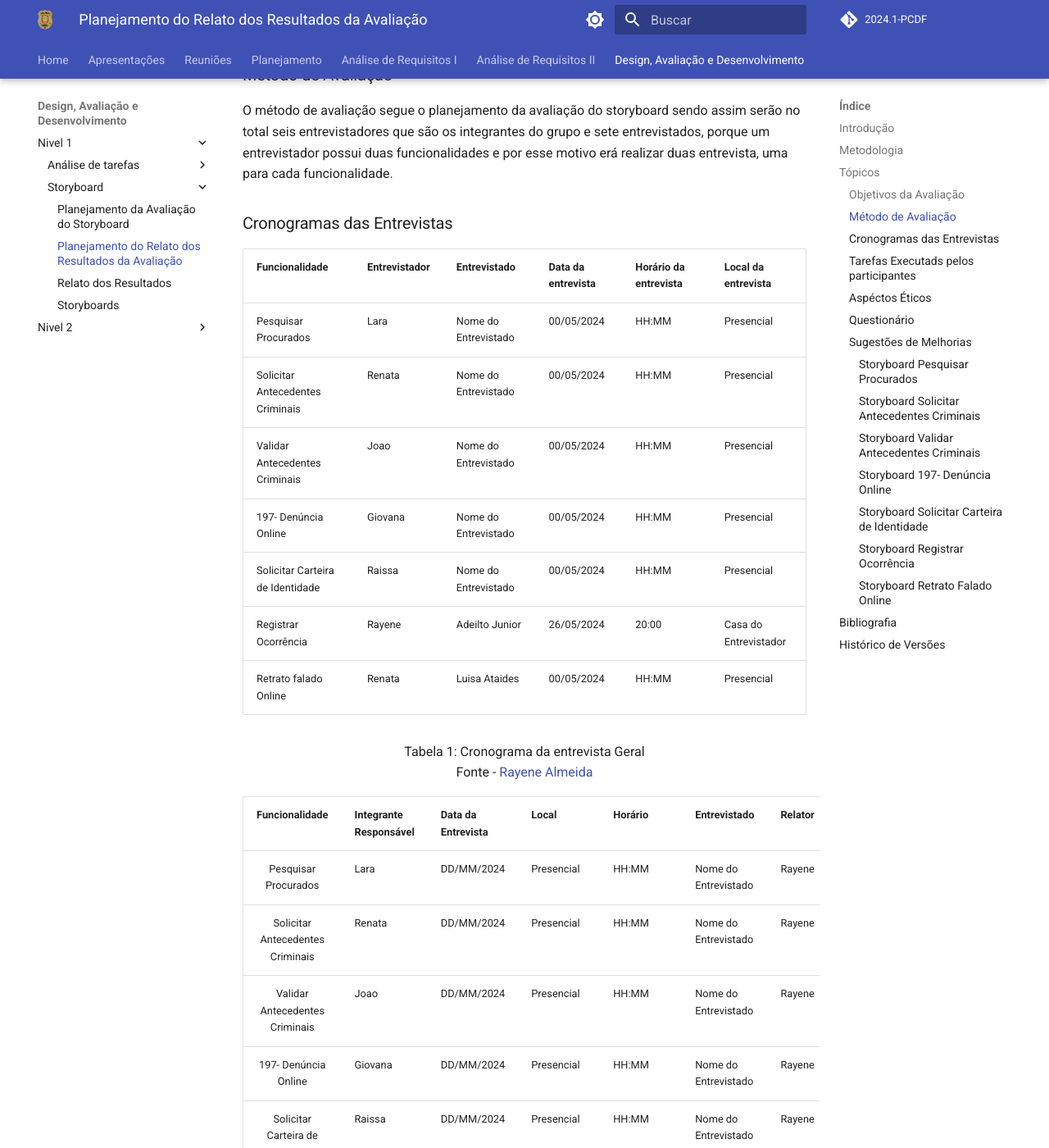
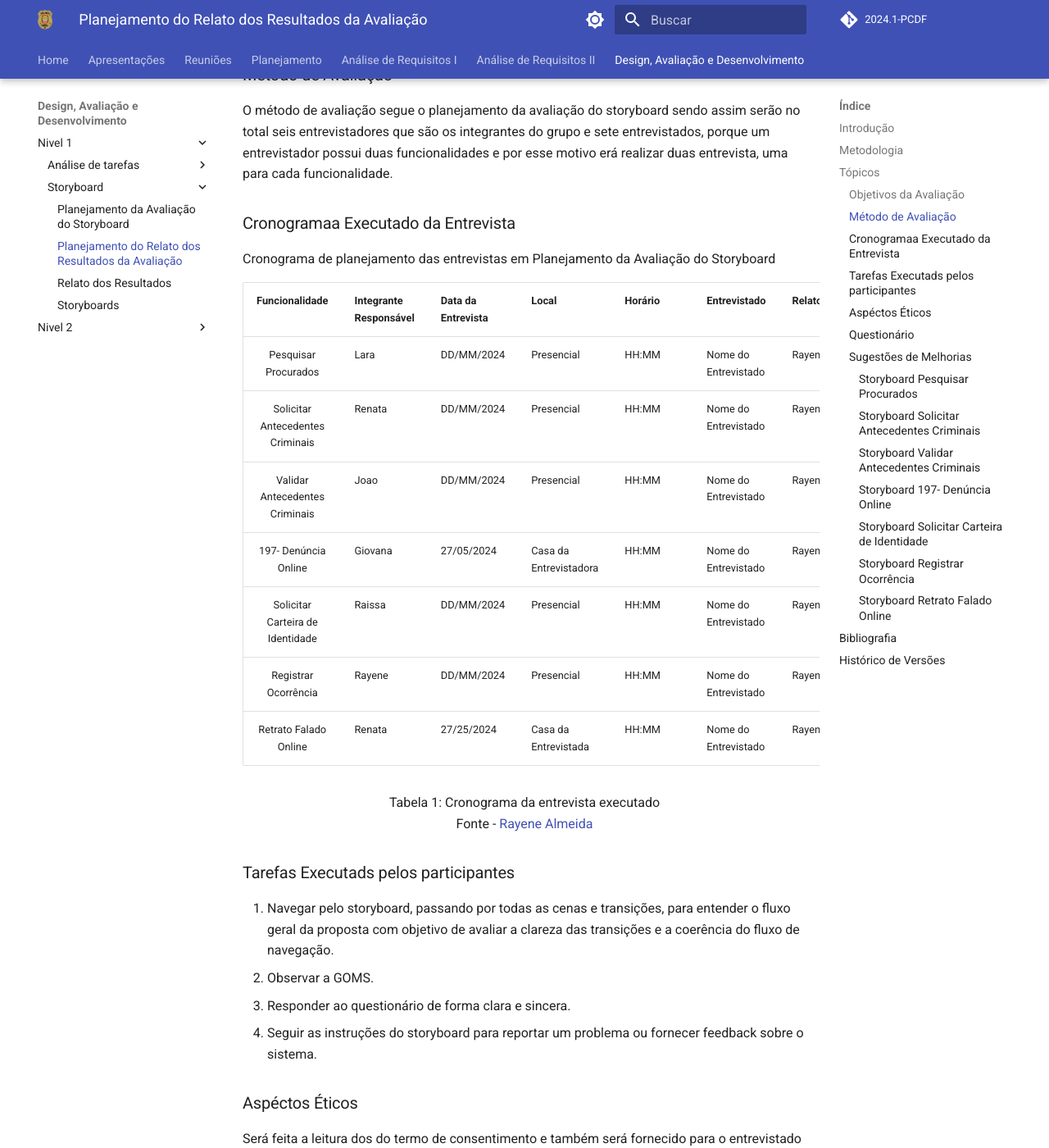
Before and after one commit to Interacao-Humano-Computador/2024.1-PCDF, an MkDocs documentation site: the page built from docs/design/Nivel1/storyboard/planejamento_relato.md, in a window 1280 px wide and 1400 px high, scrolled down 1038 px. Shown: the whole window at 82% size. Built offline with MkDocs 1.6.1 and Material for MkDocs 9.7.7, drawn with Linux system fonts in a browser that asks for light colours; comment, search, counter and statistics services are not loaded.

Commit message:
Cronograma relato e correções

```diff
--- a/docs/design/Nivel1/stroyboard/planejamento_relato.md
+++ b/docs/design/Nivel1/storyboard/planejamento_relato.md
@@ -19,39 +19,18 @@ Os objetivos da avaliação foram definidos no Planejamento da Avaliação do St
 ### Método de Avaliação
 O método de avaliação segue o planejamento da avaliação do storyboard sendo assim serão no total seis entrevistadores que são os integrantes do grupo e sete entrevistados, porque um entrevistador possui duas funcionalidades e por esse motivo erá realizar duas entrevista, uma para cada funcionalidade.
 
-### Cronogramas das Entrevistas
-
-
-| Funcionalidade                   | Entrevistador | Entrevistado | Data da entrevista | Horário da entrevista | Local da entrevista         |
-|----------------------------------|---------------|--------------|--------------------|-----------------------|-----------------------------|
-| Pesquisar Procurados             | Lara          |      Nome do Entrevistado        |              00/05/2024      |            HH:MM           |           Presencial                  |
-| Solicitar Antecedentes Criminais | Renata        |       Nome do Entrevistado         |              00/05/2024      |           HH:MM            |       Presencial                      |
-| Validar Antecedentes Criminais   | Joao          |      Nome do Entrevistado          |               00/05/2024     |            HH:MM           |    Presencial                         |
-| 197- Denúncia Online             | Giovana       |      Nome do Entrevistado          |               00/05/2024     |            HH:MM           |     Presencial                        |
-| Solicitar Carteira de Identidade | Raissa        |       Nome do Entrevistado         |               00/05/2024     |              HH:MM         |           Presencial                  |
-| Registrar Ocorrência             | Rayene        |     Adeilto Junior         |         26/05/2024           |        20:00            |      Casa do Entrevistador                   | Casa do Entrevistador | Retrato Falado Online            |
-| Retrato falado Online             | Renata        |     Luisa Ataides         |        00/05/2024            |      HH:MM  |    Presencial |
-
-<div align = 'center'>
-    Tabela 1: Cronograma da entrevista Geral
-</div>
-
-<div align = 'center'>
-    Fonte -
-    <a href="https://github.com/rayenealmeida">Rayene Almeida</a>
-</div>
-
-
+### Cronogramaa Executado da Entrevista
+Cronograma de planejamento das entrevistas em Planejamento da Avaliação do Storyboard
 
 | Funcionalidade                   | Integrante Responsável | Data da Entrevista | Local     | Horário | Entrevistado       | Relator           | Data do Relato  |
 |:--------------------------------:|------------------------|--------------------|-----------|---------|--------------------|-------------------|-----------------|
 | Pesquisar Procurados             | Lara                   | DD/MM/2024         | Presencial| HH:MM   | Nome do Entrevistado | Rayene | 27/05/2024      |
 | Solicitar Antecedentes Criminais | Renata                 | DD/MM/2024         | Presencial| HH:MM   | Nome do Entrevistado | Rayene  | 27/05/2024      |
 | Validar Antecedentes Criminais   | Joao                   | DD/MM/2024         | Presencial| HH:MM   | Nome do Entrevistado | Rayene  | 27/05/2024      |
-| 197- Denúncia Online             | Giovana                | DD/MM/2024         | Presencial| HH:MM   | Nome do Entrevistado | Rayene  | 27/05/2024      |
+| 197- Denúncia Online             | Giovana                | 27/05/2024         | Casa da Entrevistadora| HH:MM   | Nome do Entrevistado | Rayene  | 27/05/2024      |
 | Solicitar Carteira de Identidade | Raissa                 | DD/MM/2024         | Presencial| HH:MM   | Nome do Entrevistado | Rayene  | 27/05/2024      |
 | Registrar Ocorrência             | Rayene                 | DD/MM/2024          | Presencial | HH:MM   | Nome do Entrevistado | Rayene  | 27/05/2024      |
-| Retrato Falado Online            | Renata                 | DD/MM/2024         | Presencial| HH:MM   | Nome do Entrevistado | Rayene  | 27/05/2024      |
+| Retrato Falado Online            | Renata                 | 27/25/2024         | Casa da Entrevistada| HH:MM   | Nome do Entrevistado | Rayene  | 27/05/2024      |
 
 
 <div align = 'center'>
--- a/mkdocs.yml
+++ b/mkdocs.yml
@@ -50,10 +50,10 @@ nav:
         - Planejamento do Relato dos Resultados da Avaliação: design/Nivel1/analise_tarefas/planejamento_relato.md
         - Relato dos Resultados: design/Nivel1/analise_tarefas/relato.md
       - Storyboard:
-        - Planejamento da Avaliação do Storyboard : design/Nivel1/stroyboard/planejamento_avaliação.md
-        - Planejamento do Relato dos Resultados da Avaliação: design/Nivel1/stroyboard/planejamento_relato.md
-        - Relato dos Resultados: design/Nivel1/stroyboard/relato.md
-        - Storyboards: design/Nivel1/stroyboard/stroryboar.md
+        - Planejamento da Avaliação do Storyboard : design/Nivel1/storyboard/planejamento_avaliação.md
+        - Planejamento do Relato dos Resultados da Avaliação: design/Nivel1/storyboard/planejamento_relato.md
+        - Relato dos Resultados: design/Nivel1/storyboard/relato.md
+        - Storyboards: design/Nivel1/storyboard/storyboard.md
     - Nivel 2:
       - Protótipo de Papel:
         - Planejamento da Avaliação do Protótipo de Papel : design/Nivel2/prototipo_papel/planejamento_avaliação.md
```
Also changed, not shown: docs/design/Nivel1/storyboard/planejamento_avaliação.md (renamed from docs/design/Nivel1/stroyboard/planejamento_avaliação.md), docs/design/Nivel1/storyboard/relato.md (added), docs/design/Nivel1/storyboard/stroryboar.md (renamed from docs/design/Nivel1/stroyboard/stroryboar.md).
